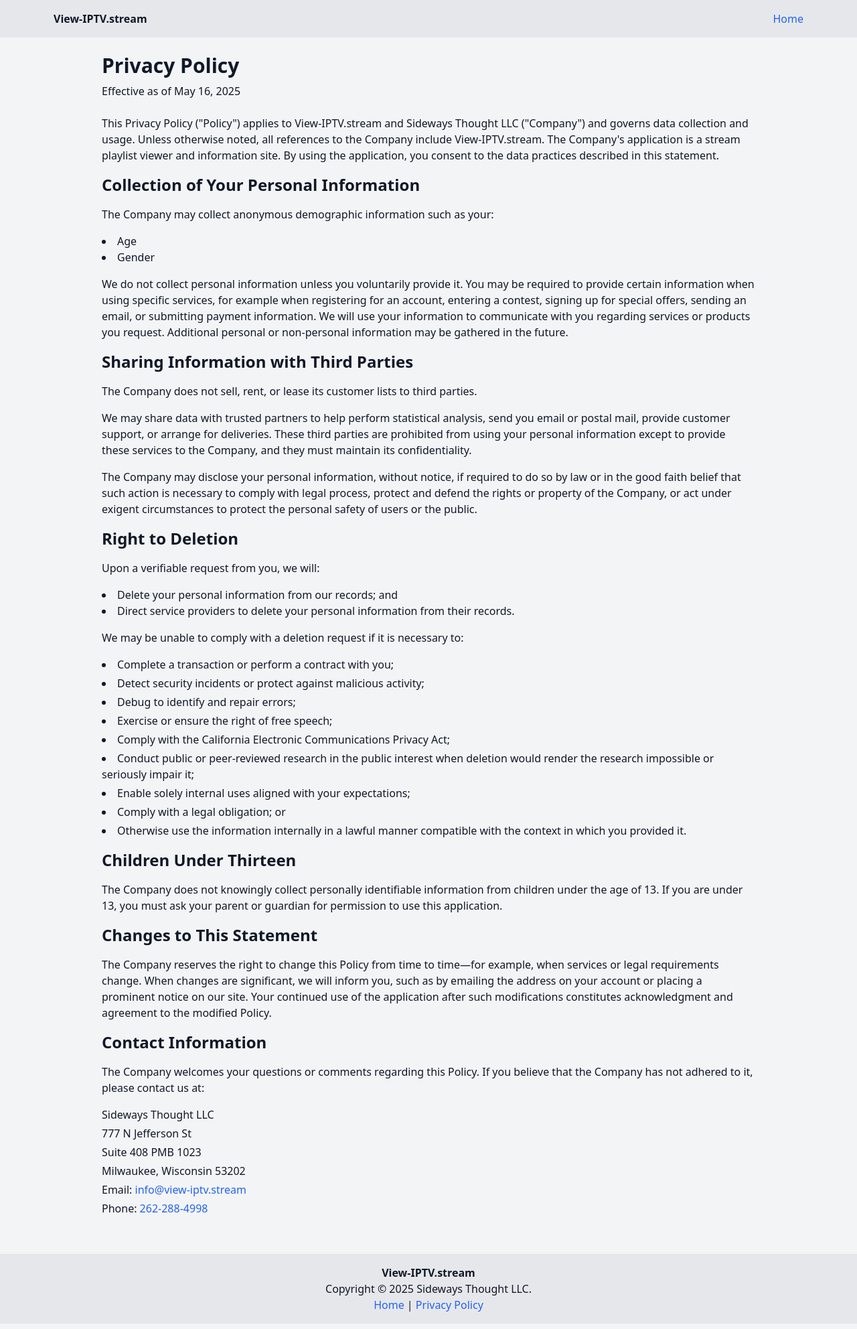
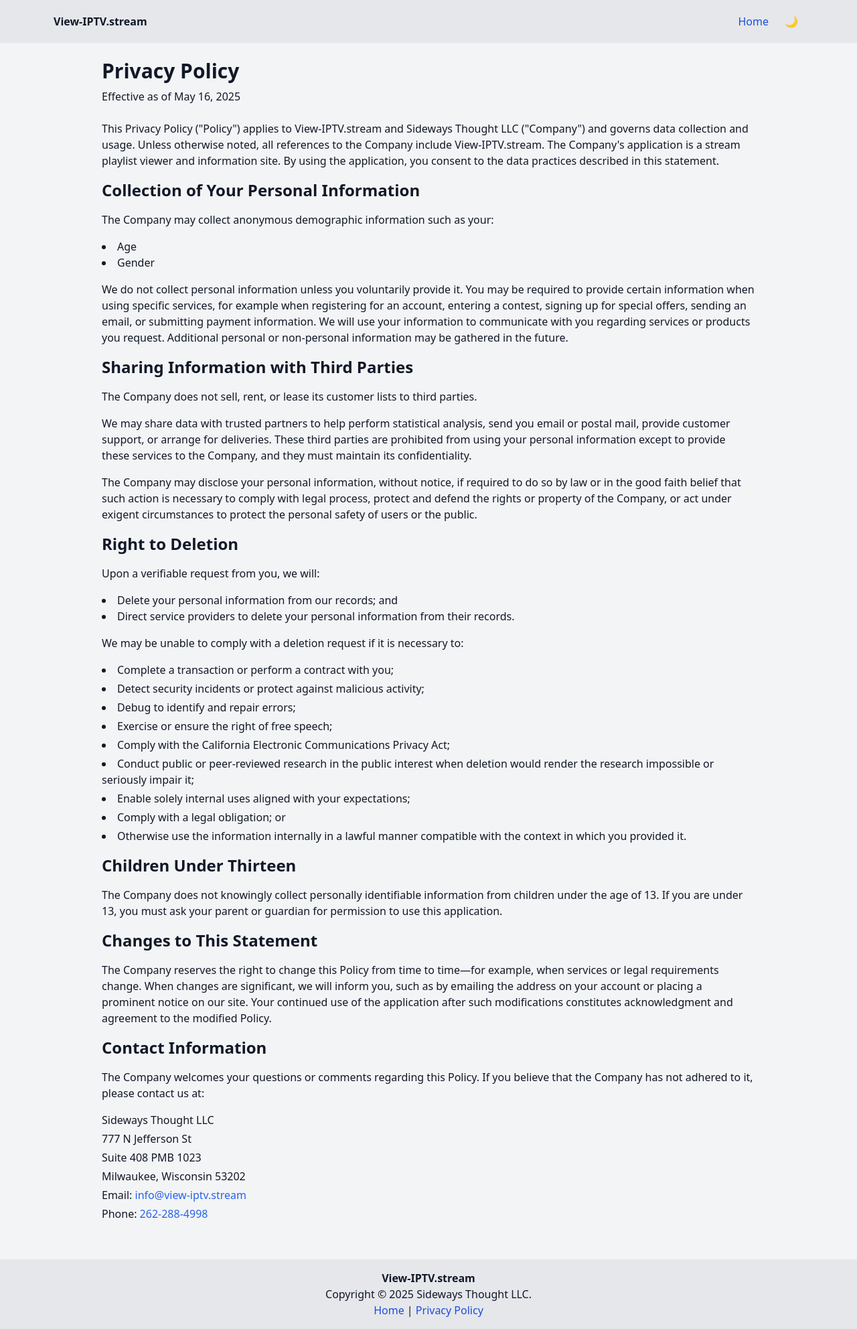
Before and after one commit to sidewaysthought/iptv-podder, a PHP site: page /privacy.php in a window 1280 px wide. Shown: the whole page at 67% size. Run offline with PHP 8.4, Linux system fonts and the light colour scheme; some libraries are stand-ins or nearby versions.

Commit message:
ui: add dark mode (system default) with user override toggle

```diff
--- a/partials/footer.php
+++ b/partials/footer.php
@@ -1,5 +1,9 @@
-<footer class="bg-gray-200 text-center py-4 mt-8">
-    <p class="font-semibold">View-IPTV.stream</p>
-    <p>Copyright &copy; 2025 Sideways Thought LLC.</p>
-    <p><a href="index.php" class="text-blue-600 hover:underline">Home</a> | <a href="privacy.php" class="text-blue-600 hover:underline">Privacy Policy</a></p>
+<footer class="bg-gray-200 text-center py-4 mt-8 dark:bg-gray-900">
+    <p class="font-semibold text-gray-900 dark:text-gray-100">View-IPTV.stream</p>
+    <p class="text-gray-900 dark:text-gray-100">Copyright &copy; 2025 Sideways Thought LLC.</p>
+    <p>
+      <a href="index.php" class="text-blue-700 hover:underline dark:text-blue-300">Home</a>
+      |
+      <a href="privacy.php" class="text-blue-700 hover:underline dark:text-blue-300">Privacy Policy</a>
+    </p>
 </footer>
--- a/partials/head.php
+++ b/partials/head.php
@@ -10,6 +10,57 @@ if (empty($pageTitle)) {
     <meta charset="UTF-8" />
     <meta name="viewport" content="width=device-width, initial-scale=1.0" />
     <title><?php echo htmlspecialchars($pageTitle); ?></title>
+
+    <!-- Theme: default to system preference; allow user override.
+         We set the HTML class *before* CSS loads to avoid a flash of wrong theme. -->
+    <script>
+      (function () {
+        const KEY = 'vip_theme'; // 'system' | 'light' | 'dark'
+
+        function apply(theme) {
+          const root = document.documentElement;
+          const systemDark = window.matchMedia && window.matchMedia('(prefers-color-scheme: dark)').matches;
+          const isDark = theme === 'dark' || (theme === 'system' && systemDark);
+          root.classList.toggle('dark', !!isDark);
+        }
+
+        function getTheme() {
+          try {
+            return localStorage.getItem(KEY) || 'system';
+          } catch {
+            return 'system';
+          }
+        }
+
+        function setTheme(theme) {
+          try { localStorage.setItem(KEY, theme); } catch {}
+          apply(theme);
+          // Notify any UI toggles
+          window.dispatchEvent(new CustomEvent('vip:theme', { detail: { theme } }));
+        }
+
+        window.__vip_getTheme = getTheme;
+        window.__vip_setTheme = setTheme;
+
+        // Apply immediately
+        apply(getTheme());
+
+        // If following system preference, update live
+        if (window.matchMedia) {
+          const mq = window.matchMedia('(prefers-color-scheme: dark)');
+          const onChange = () => {
+            if (getTheme() === 'system') apply('system');
+          };
+          try {
+            mq.addEventListener('change', onChange);
+          } catch {
+            // Safari fallback
+            mq.addListener(onChange);
+          }
+        }
+      })();
+    </script>
+
     <!-- Tailwind CSS -->
     <script src="https://cdn.tailwindcss.com"></script>
     <!-- hls.js -->
--- a/partials/header.php
+++ b/partials/header.php
@@ -1,8 +1,59 @@
-<header class="bg-gray-200">
+<header class="bg-gray-200 dark:bg-gray-900">
     <div class="container mx-auto max-w-6xl flex justify-between items-center p-4">
-        <div class="font-semibold">View-IPTV.stream</div>
+        <div class="font-semibold text-gray-900 dark:text-gray-100">View-IPTV.stream</div>
         <nav class="space-x-4 flex items-center">
-            <a href="index.php" class="text-blue-600 hover:underline">Home</a>
+            <a href="index.php" class="text-blue-700 hover:underline dark:text-blue-300">Home</a>
+
+            <!-- Theme toggle: defaults to system preference, but user can override -->
+            <button
+              id="themeToggle"
+              type="button"
+              class="px-2 py-1 rounded text-gray-800 hover:bg-gray-300 focus:outline-none focus:ring dark:text-gray-100 dark:hover:bg-gray-800"
+              aria-label="Toggle dark mode"
+            >
+              <span id="themeIcon" aria-hidden="true">🌙</span>
+              <span class="sr-only" id="themeText">Theme</span>
+            </button>
         </nav>
     </div>
 </header>
+
+<script>
+(function () {
+  const btn = document.getElementById('themeToggle');
+  const icon = document.getElementById('themeIcon');
+  if (!btn || !icon || typeof window.__vip_getTheme !== 'function' || typeof window.__vip_setTheme !== 'function') return;
+
+  function render() {
+    const theme = window.__vip_getTheme();
+    const isDark = document.documentElement.classList.contains('dark');
+
+    // 3-state cycle: system -> dark -> light -> system
+    // UI: show the *current effective* mode by icon.
+    icon.textContent = isDark ? '☀' : '🌙';
+
+    const label = theme === 'system'
+      ? `Theme: system (${isDark ? 'dark' : 'light'}) — click to override`
+      : `Theme: ${theme} — click to switch`;
+
+    btn.setAttribute('aria-label', label);
+    btn.setAttribute('title', label);
+    btn.setAttribute('aria-pressed', isDark ? 'true' : 'false');
+  }
+
+  function nextTheme(current) {
+    if (current === 'system') return 'dark';
+    if (current === 'dark') return 'light';
+    return 'system';
+  }
+
+  btn.addEventListener('click', () => {
+    const cur = window.__vip_getTheme();
+    window.__vip_setTheme(nextTheme(cur));
+    render();
+  });
+
+  window.addEventListener('vip:theme', render);
+  render();
+})();
+</script>
--- a/privacy.php
+++ b/privacy.php
@@ -5,12 +5,12 @@ $pageTitle = 'Privacy Policy';
 <!DOCTYPE html>
 <html lang="en">
 <?php include 'partials/head.php'; ?>
-<body class="min-h-screen bg-gray-100 text-gray-900">
+<body class="min-h-screen bg-gray-100 text-gray-900 dark:bg-gray-950 dark:text-gray-100">
     <nav class="sr-only focus-within:not-sr-only absolute left-2 top-2 bg-white p-2 rounded shadow space-y-2">
         <a href="#policy" class="block">Skip to content</a>
     </nav>
     <?php include 'partials/header.php'; ?>
-    <main id="policy" tabindex="-1" class="container mx-auto p-6 max-w-5xl space-y-6">
+    <main id="policy" tabindex="-1" class="container mx-auto p-6 max-w-5xl space-y-6 text-gray-900 dark:text-gray-100">
         <header class="space-y-2">
             <h1 class="text-3xl font-bold">Privacy Policy</h1>
             <p>Effective as of May 16, 2025</p>
```
Also changed, not shown: index.php (+4 -4 lines).
